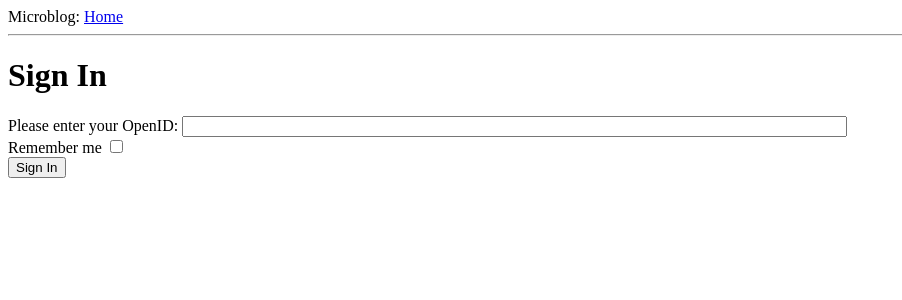
After one commit to AnatolyMuntean/flask-demo, a Flask app: page /login in a window 1280 px wide. The commit adds this page. Shown: the top 300 px of the page, without its empty margins (0-902 px from the left). Run offline with Flask 2, Linux system fonts and the light colour scheme.

Commit message:
Login form and validation, run directly script.

```diff
--- a/app/__init__.py
+++ b/app/__init__.py
@@ -1,4 +1,6 @@
 from flask import Flask
 
 app = Flask(__name__)
+app.config.from_object('config')
+
 from app import views
--- /dev/null
+++ b/app/forms.py
@@ -0,0 +1,7 @@
+from flask_wtf import Form
+from wtforms import StringField, BooleanField
+from wtforms.validators import DataRequired
+
+class LoginForm(Form):
+    openid = StringField('openid', validators=[DataRequired()])
+    remember_me = BooleanField('remember_me', default=False)
--- a/app/templates/base.html.jinja2
+++ b/app/templates/base.html.jinja2
@@ -11,6 +11,15 @@
 <body>
     <div>Microblog: <a href="/index">Home</a></div>
     <hr />
+    {% with messages = get_flashed_messages() %}
+        {% if messages %}
+            <ul>
+            {% for message in messages %}
+                <li>{{ message }}</li>
+            {% endfor %}
+            </ul>
+        {% endif %}
+    {% endwith %}
     {% block content %}{% endblock %}
 </body>
 </html>
--- /dev/null
+++ b/app/templates/login.html.jinja2
@@ -0,0 +1,19 @@
+{% extends "base.html.jinja2" %}
+
+{% block content %}
+    <h1>Sign In</h1>
+    <form action="" method="post" name="login">
+    {{ form.hidden_tag() }}
+    <div>
+        <span>Please enter your OpenID:</span>
+        {{ form.openid(size=80) }}
+    </div>
+    <div>
+        <span>Remember me</span>
+        {{ form.remember_me }}
+    </div>
+    <div>
+        <input type="submit" value="Sign In" />
+    </div>
+    </form>
+{% endblock %}
--- a/app/views.py
+++ b/app/views.py
@@ -1,5 +1,6 @@
-from flask import render_template
+from flask import render_template, flash, redirect
 from app import app
+from .forms import LoginForm
 
 @app.route('/')
 @app.route('/index')
@@ -20,3 +21,11 @@ def indexAction():
         }
     ]
     return render_template('index.html.jinja2', title='Home', user=user, posts=posts)
+
+@app.route('/login', methods=['GET', 'POST'])
+def loginAction():
+    form = LoginForm()
+    if form.validate_on_submit():
+        flash('Login requested for OpenID="%s", remember_me=%s' % (form.openid.data, str(form.remember_me.data)))
+        return redirect('/index')
+    return render_template('login.html.jinja2', title='Sign In', form=form)
--- /dev/null
+++ b/config.py
@@ -0,0 +1,2 @@
+WTF_CSRF_ENABLED = True
+SECRET_KEY = 's0m3-r@nd0m-s3cr3t-k3y'
--- /dev/null
+++ b/run.py
@@ -0,0 +1,4 @@
+#!flask/bin/python
+
+from app import app
+app.run(host='0.0.0.0', debug=True)
```
Also changed, not shown: README.md, 2 other files.
